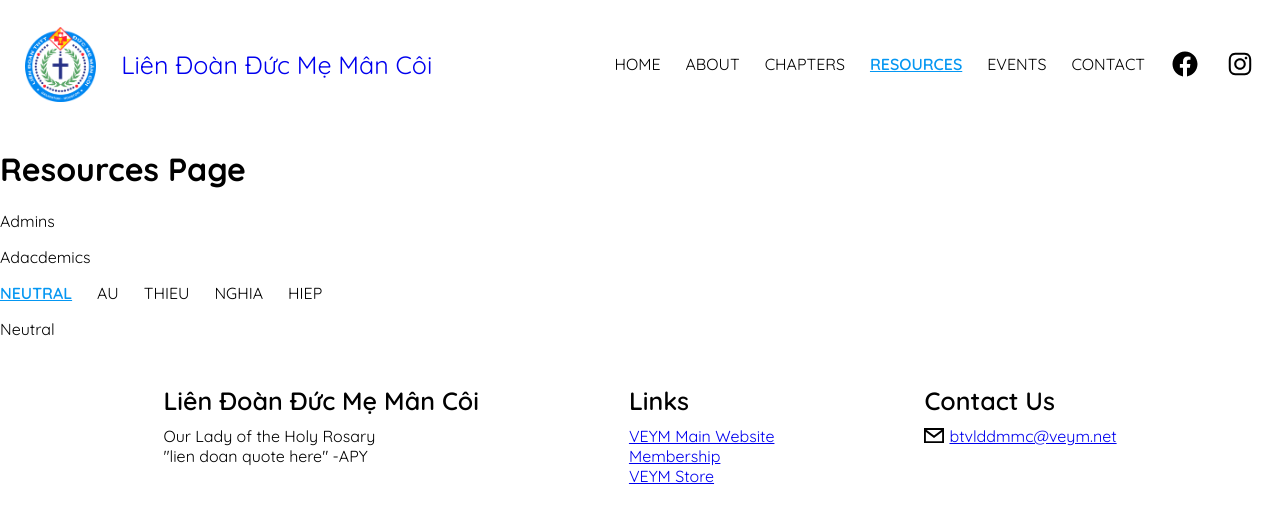
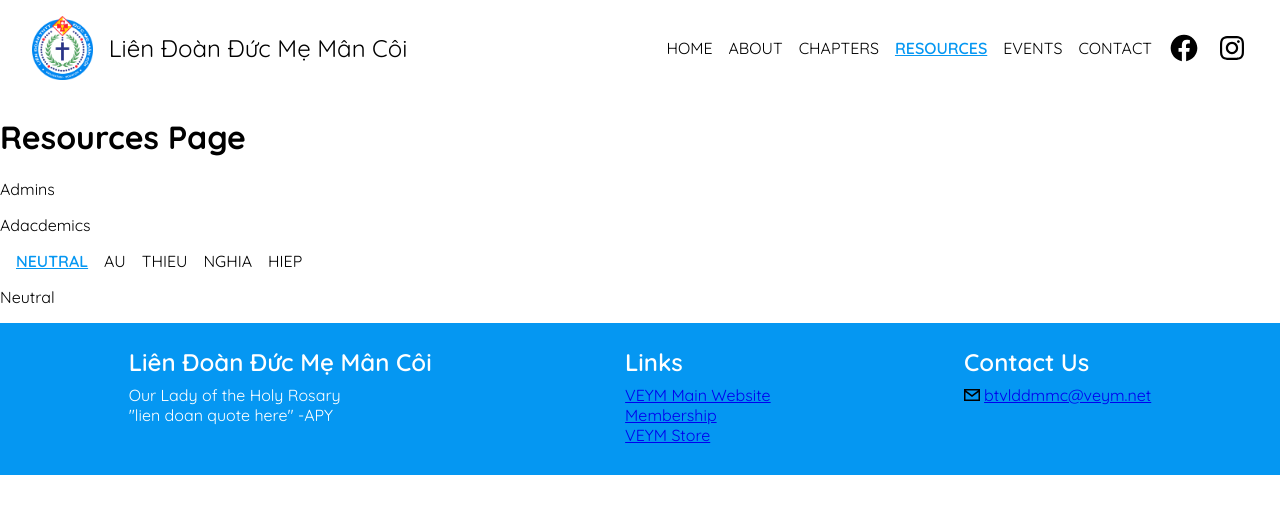
Before and after one commit to 3ll0/lddmmc_website, a React (Vite) app: page /resources in a window 1280 px wide. Shown: the top 522 px of the page. Built offline with nearby package versions, Linux system fonts and the light colour scheme; what miragejs would draw is missing.

Commit message:
redoing css

```diff
--- a/src/components/Footer.jsx
+++ b/src/components/Footer.jsx
@@ -41,7 +41,9 @@ function Contact() {
       </div>
       <a className='footer-contact-link' href="mailto:btvlddmmc@veym.net">
         <img className='footer-contact-icon' src='/svg/mail.svg' />
-        btvlddmmc@veym.net
+        <div className='footer-contact-email'>
+          btvlddmmc@veym.net
+        </div>
       </a>
     </div>
   )
--- a/src/index.css
+++ b/src/index.css
@@ -35,9 +35,11 @@ body {
 
   /*** COLORS ***/
   --primary-background-color: #FFFFFF;
+
   --primary-text-color: #000000;
+  --secondary-text-color: #FFFFFF;
 
-  --acent-color: #0597F2;
+  --primary-accent-color: #0597F2;
 }
 
 body.dark {
@@ -45,7 +47,7 @@ body.dark {
   --primary-background-color: #020202;
   --primary-text-color: #FDFDFD;
 
-  --acent-color: #0597F2;
+  --primary-accent-color: #0597F2;
 }
 
 body::-webkit-scrollbar {
@@ -69,8 +71,11 @@ body::-webkit-scrollbar {
   top: 0;
   z-index: 1;
 
+  padding-left: 2rem;
+  padding-right: 2rem;
+
   font-size: 16px;
-  height: 8rem;
+  height: 6rem;
 
   background-color: var(--primary-background-color);
 }
@@ -82,14 +87,12 @@ body::-webkit-scrollbar {
   text-decoration: none;
 }
 .header-logo {
-  height: 75px;
-  margin-left: 25px;
-  margin-right: 25px;
+  height: 4rem;
 }
 .header-name {
-  font-size: 25px;
-  text-decoration: none;
-  color: var(--black-color);
+  padding-left: 1rem;
+  color: var(--primary-text-color);
+  font-size: 1.5rem;
 }
 
 .header-navbar {
@@ -97,23 +100,23 @@ body::-webkit-scrollbar {
   align-items: center;
 }
 .header-navbar > * {
-  margin-right: 25px;
-  color: var(--black-color);
+  padding-left: 1rem;
+  color: var(--primary-text-color);
 }
 .header-icon-container {
   display: flex;
   justify-content: center;
 }
-.header-navbar-active {
-  font-weight: 600;
-  color: var(--acent-color);
-}
 .header-navbar-inactive {
   font-weight: 400;
   text-decoration: none;
 }
+.header-navbar-active {
+  font-weight: 600;
+  color: var(--primary-accent-color);
+}
 .header-facebook-icon, .header-instagram-icon {
-  width: 30px;
+  width: 2rem;
 }
 
 /*** HOME ***/
@@ -123,12 +126,20 @@ body::-webkit-scrollbar {
 /*** FOOTER ***/
 
 .footer {
-  background-color: var(--blue-color);
-  color: var(--white-color);
   display: flex;
   justify-content: center;
   align-items: top;
-  padding: 30px;
+  justify-content: space-around;
+
+  height: 8rem;
+
+  padding-left: 2rem;
+  padding-right: 2rem;
+
+  padding-top: 1.5rem;
+
+  background-color: var(--primary-accent-color);
+  color: var(--secondary-text-color);
 }
 
 .footer-doan {
@@ -136,9 +147,10 @@ body::-webkit-scrollbar {
   flex-direction: column;
 }
 .footer-doan-title {
-  font-size: 25px;
+  font-size: 1.5rem;
   font-weight: 600;
-  margin-bottom: 10px;
+
+  margin-bottom: 0.5rem;
 }
 .footer-doan-alt {
 
@@ -150,12 +162,12 @@ body::-webkit-scrollbar {
 .footer-link {
   display: flex;
   flex-direction: column;
-  margin-left: 150px;
 }
 .footer-link-title {
-  font-size: 25px;
+  font-size: 1.5rem;
   font-weight: 600;
-  margin-bottom: 10px;
+
+  margin-bottom: 0.5rem;
 }
 .footer-link-veym .footer-link-membership .footer-link-store {
 }
@@ -163,18 +175,20 @@ body::-webkit-scrollbar {
 .footer-contact {
   display: flex;
   flex-direction: column;
-  margin-left: 150px;
 }
 .footer-contact-title {
-  font-size: 25px;
+  font-size: 1.5rem;
   font-weight: 600;
-  margin-bottom: 10px;
+
+  margin-bottom: 0.5rem;
 }
 .footer-contact-link {
   display: flex;
   align-items: center;
 }
 .footer-contact-icon {
-  width: 20px;
-  margin-right: 5px;
+  width: 1rem;
 }
+.footer-contact-email {
+  padding-left: 0.25rem;
+}
```
